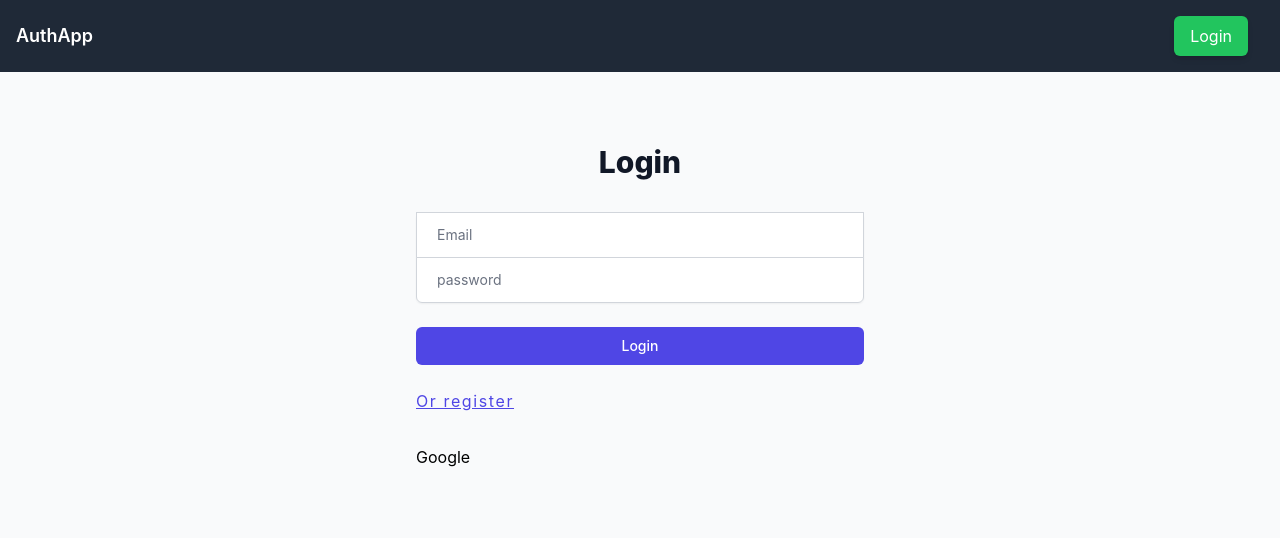
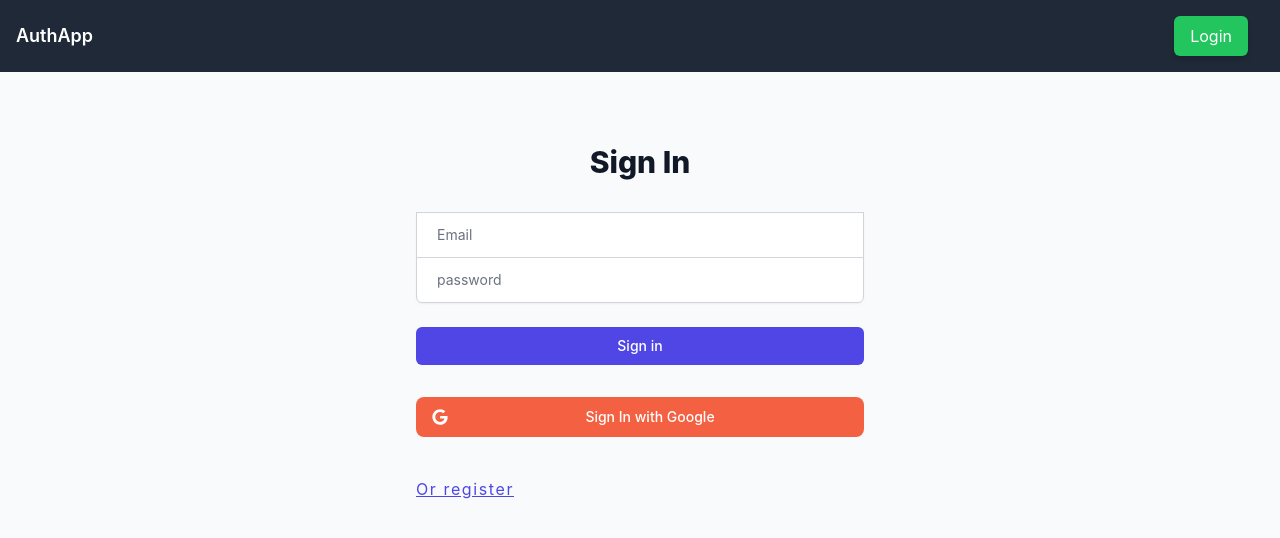
Before and after one commit to Usamaraoo/node-react-auth, a React (Create React App) app in the folder frontend/: page /login in a window 1280 px wide. Shown: the top 538 px of the page. Built offline with nearby package versions, Linux system fonts and the light colour scheme.

Commit message:
Google button style

```diff
--- a/frontend/src/Layouts/Navbar.tsx
+++ b/frontend/src/Layouts/Navbar.tsx
@@ -22,7 +22,6 @@
     }
     NotificationManager.success("User logout");
   };
-  const googlelogout = () => {};
   return (
     <nav className="bg-gray-800 p-4">
       <div className="max-w-7xl mx-auto">
--- a/frontend/src/component/GoogleLoginButton.tsx
+++ b/frontend/src/component/GoogleLoginButton.tsx
@@ -15,8 +15,29 @@
   };
   return (
     <>
-      <div className="loginButton google" onClick={google}>
-        Google
+      <div className="px-6 sm:px-0 max-w-full">
+        <button
+          onClick={google}
+          type="button"
+          className="text-white w-full  bg-[#f46042] hover:bg-[#d04d33]/90 focus:ring-4 focus:outline-none focus:ring-[#4285F4]/50 font-medium rounded-lg text-sm px-5 py-2.5 text-center inline-flex items-center justify-between mr-2 mb-2"
+        >
+          <svg
+            className="mr-2 -ml-1 w-4 h-4"
+            aria-hidden="true"
+            focusable="false"
+            data-prefix="fab"
+            data-icon="google"
+            role="img"
+            xmlns="http://www.w3.org/2000/svg"
+            viewBox="0 0 488 512"
+          >
+            <path
+              fill="currentColor"
+              d="M488 261.8C488 403.3 391.1 504 248 504 110.8 504 0 393.2 0 256S110.8 8 248 8c66.8 0 123 24.5 166.3 64.9l-67.5 64.9C258.5 52.6 94.3 116.6 94.3 256c0 86.5 69.1 156.6 153.7 156.6 98.2 0 135-70.4 140.8-106.9H248v-85.3h236.1c2.3 12.7 3.9 24.9 3.9 41.4z"
+            ></path>
+          </svg>
+          Sign In with Google<div></div>
+        </button>
       </div>
       {/* <a href="http://localhost:5000/api/auth/login/federated/google">google</a> */}
       {/* <button onClick={googleClick} className="bg-red-400 px-5 py-3 rounded-md">
--- a/frontend/src/pages/Login.tsx
+++ b/frontend/src/pages/Login.tsx
@@ -25,8 +25,7 @@
     try {
       await dispatch(loginUser(data)).unwrap();
       NotificationManager.success("User login");
-      navigate('/')
-
+      navigate("/");
     } catch (error: any) {
       NotificationManager.error(error);
       console.log(error);
@@ -37,7 +36,7 @@
       <div className="max-w-md w-full space-y-8">
         <div>
           <h2 className="mt-6 text-center text-3xl font-extrabold text-gray-900">
-            Login
+            Sign In
           </h2>
         </div>
         <form className="mt-8 space-y-6" onSubmit={handleSubmit(onSubmit)}>
@@ -83,9 +82,11 @@
               type="submit"
               className="group relative w-full flex justify-center py-2 px-4 border border-transparent text-sm font-medium rounded-md text-white bg-indigo-600 hover:bg-indigo-700 focus:outline-none focus:ring-2 focus:ring-offset-2 focus:ring-indigo-500"
             >
-              Login
+              Sign in
             </button>
           </div>
+        </form>
+        <GoogleLoginButton />
         <div>
           <Link
             className="text-indigo-600 underline tracking-widest  "
@@ -94,8 +95,6 @@
             Or register
           </Link>
         </div>
-        </form>
-                <GoogleLoginButton/>
       </div>
     </div>
   );
```
Lines whose indentation alone changed are shown as unchanged.
